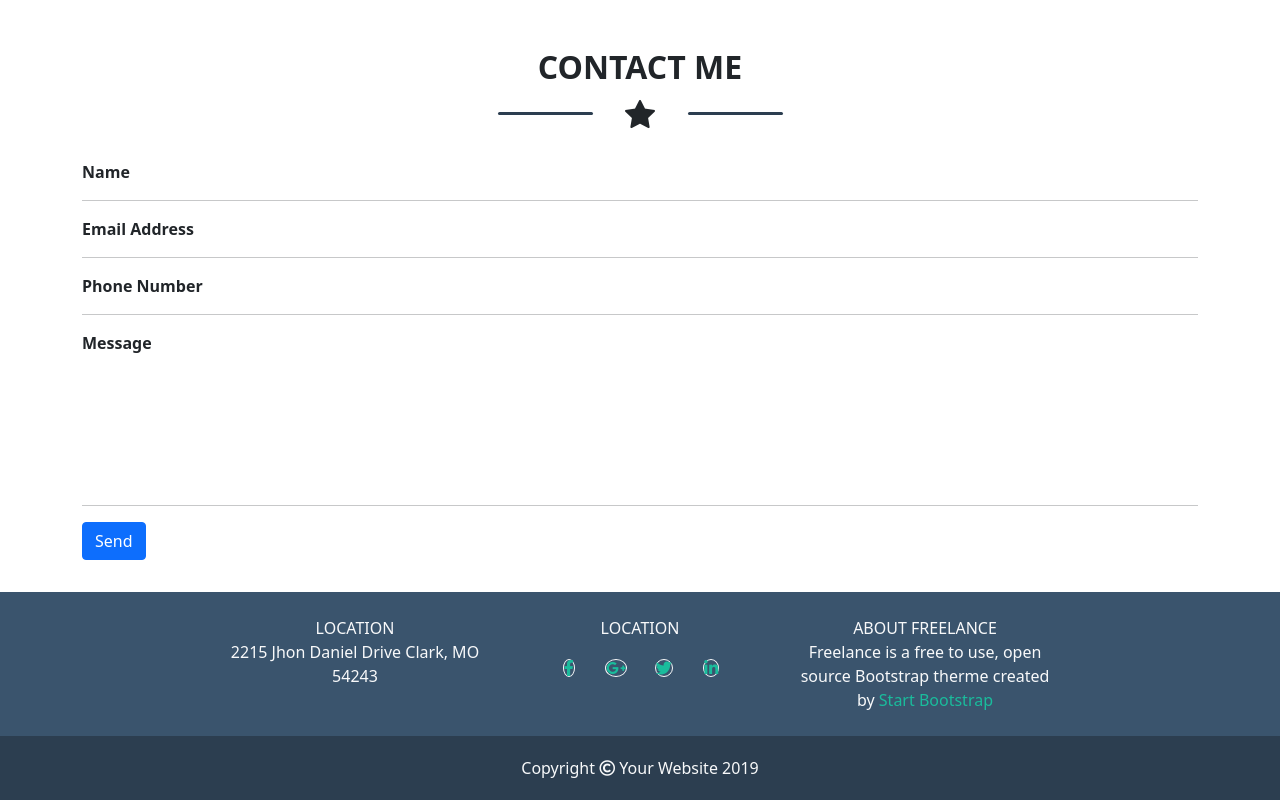
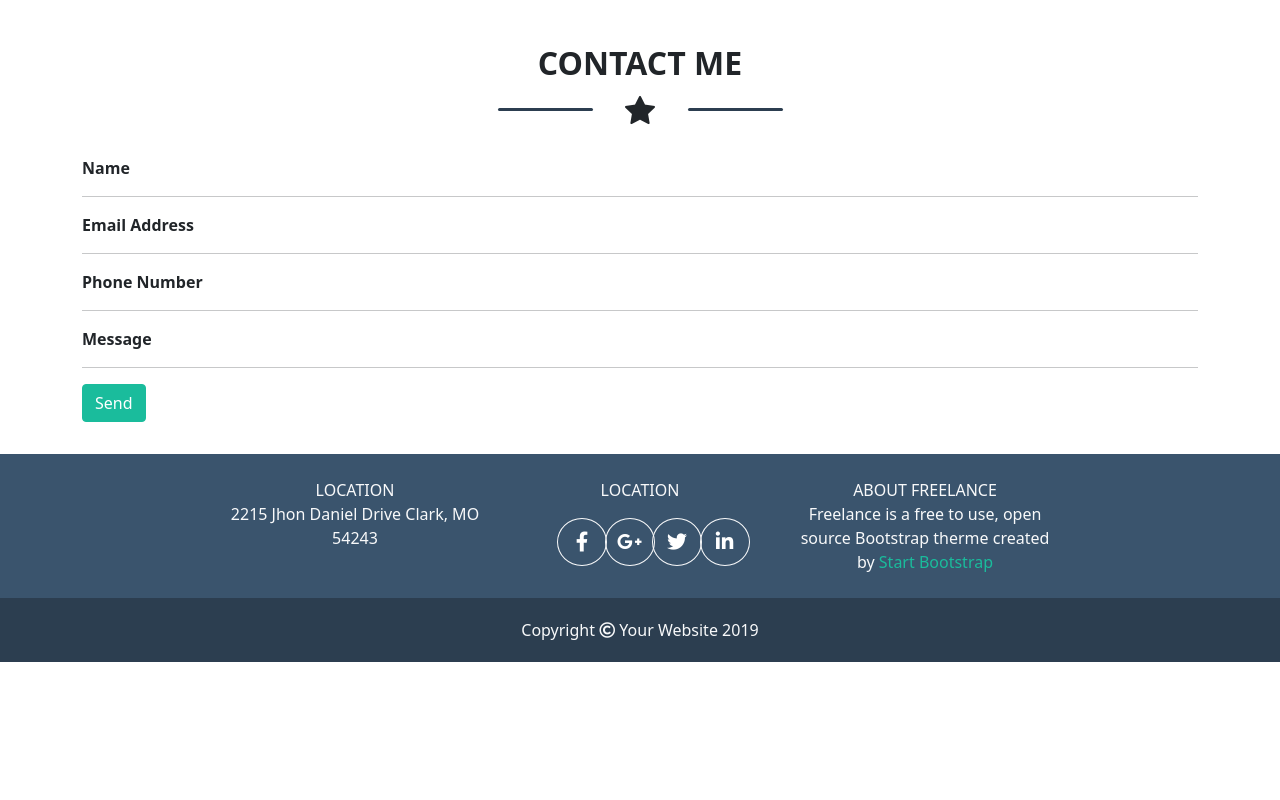
Before and after one commit to FedePizze/html-css-bootstrap-freelancer, a plain HTML site: page index.html in a window 1280 px wide. Shown: the part 1650-2450 px from the top of the page. After the commit the page ends 2312 px from the top, so only its background shows below. Drawn offline with nearby package versions, Linux system fonts and the light colour scheme.

Commit message:
modifiche css

```diff
--- a/style.css
+++ b/style.css
@@ -1,5 +1,9 @@
 body{
     padding: 0;
+}
+
+ul{
+    margin: 0 !important;
 }
 
 .bg-1{
@@ -18,11 +22,6 @@ body{
     background-color: #3a546d;
 }
 
-.btn-primary{
-    background-color: #1abc9c;
-    color: white;
-}
-
 .bi-star-fill{
     font-size: 30px;
 }
@@ -35,8 +34,23 @@ body{
 
 .card{
     width: 100%;
+    border-radius: 20px !important;
 }
 
-.m-hr{
-    margin-top: 150px;
+.circle{
+    width: 50px;
+    height: 48px;
+    color: white;
+    font-size: 20px;
+    padding-top: 12.5px;
 }
+
+.btn-primary, .btn-primary:hover, .btn-primary:active, .btn-primary:visited {
+    background-color: #1abc9c !important;
+    border-color: #1abc9c !important;
+}
+
+.btn-primary:focus,
+.btn-primary.focus {
+    box-shadow: 0 0 0 .2rem rgba(91, 194, 194, 0.5) !important;
+}
```
